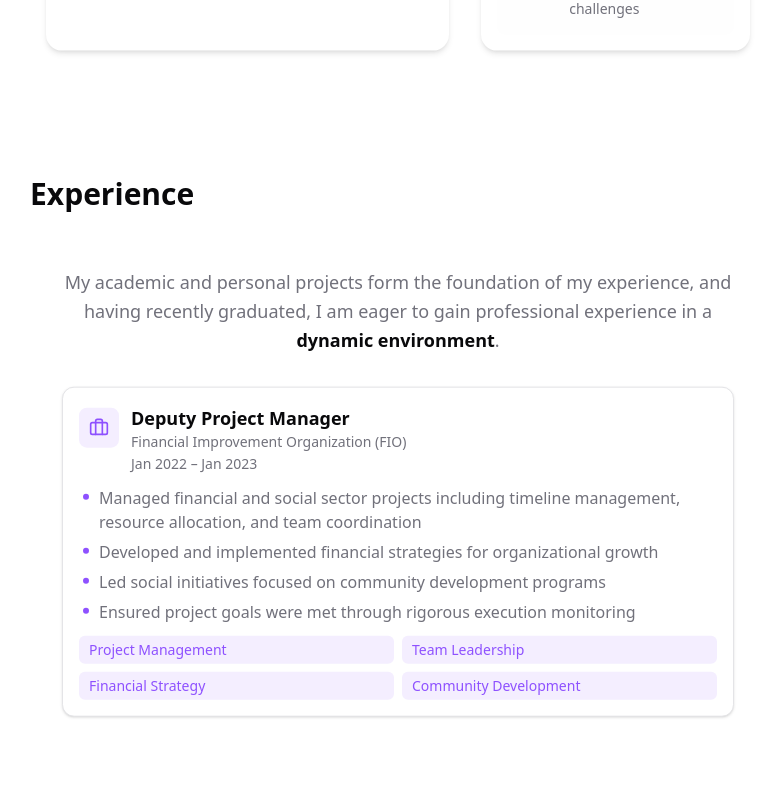
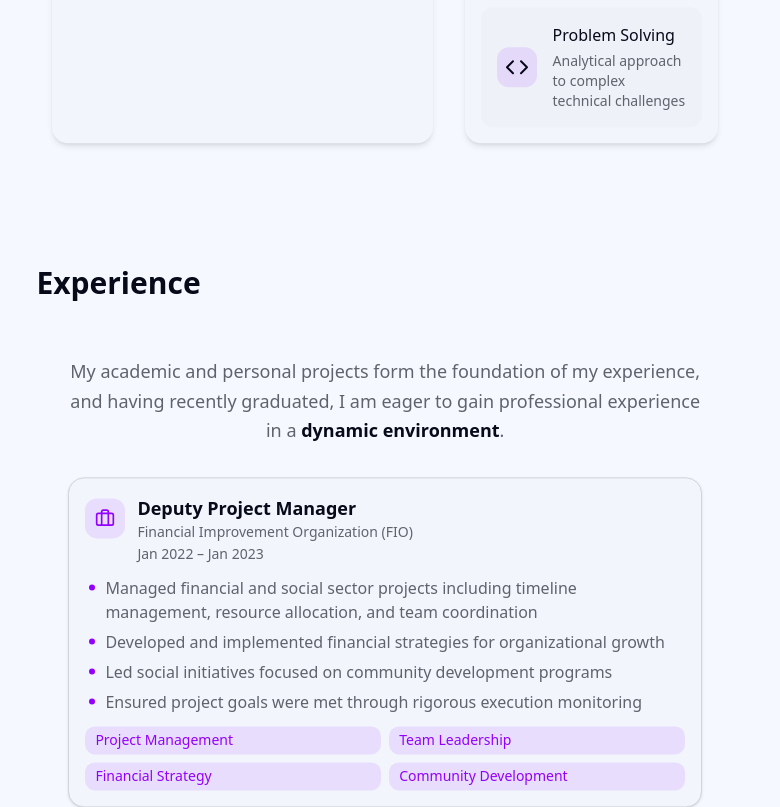
Before and after one commit to Humayun1318/my-portfolio, a Next.js app: page / in a window 1280 px wide. Shown: the part 2131-2938 px from the top of the page, without its empty margins (498-1278 px from the left). Built offline with nearby package versions, Linux system fonts and the light colour scheme.

Commit message:
almost done

```diff
--- a/src/app/(WithCommonLayout)/(home)/layout.tsx
+++ b/src/app/(WithCommonLayout)/(home)/layout.tsx
@@ -41,7 +41,7 @@ const HomePageLayout = ({ children }: { children: React.ReactNode }) => {
             </div>
           </header>
           {/* Desktop Navigation */}
-          <aside className="bg-muted/40 fixed top-0 left-0 hidden h-screen w-[40vw] p-8 md:block">
+          <aside className="fixed hidden h-screen w-[40%] p-8 md:block">
             <div className="flex h-full flex-col gap-8 space-y-4">
               {/* <BackgroundLines className=""> */}
               <div className="flex h-[50%] flex-col justify-between">
@@ -74,7 +74,7 @@ const HomePageLayout = ({ children }: { children: React.ReactNode }) => {
           </aside>
           {/* Main Content */}
           {/* <BackgroundBeamsWithCollision> */}
-          <main className="w-full md:ml-[40vw] md:w-[60vw]">
+          <main className="w-full md:ml-[40%] md:w-[60%]">
             <div className="space-y-8 py-2 md:py-6">{children}</div>
           </main>
           {/* </BackgroundBeamsWithCollision> */}
--- a/src/app/globals.css
+++ b/src/app/globals.css
@@ -8,80 +8,46 @@
 
 @theme inline {
   --radius-sm: calc(var(--radius) - 4px);
-
   --radius-md: calc(var(--radius) - 2px);
-
   --radius-lg: var(--radius);
-
   --radius-xl: calc(var(--radius) + 4px);
-
   --color-background: var(--background);
-
   --color-foreground: var(--foreground);
-
   --color-card: var(--card);
-
   --color-card-foreground: var(--card-foreground);
-
   --color-popover: var(--popover);
-
   --color-popover-foreground: var(--popover-foreground);
-
   --color-primary: var(--primary);
-
   --color-primary-foreground: var(--primary-foreground);
-
   --color-secondary: var(--secondary);
-
   --color-secondary-foreground: var(--secondary-foreground);
-
   --color-muted: var(--muted);
-
   --color-muted-foreground: var(--muted-foreground);
-
   --color-accent: var(--accent);
-
   --color-accent-foreground: var(--accent-foreground);
-
   --color-destructive: var(--destructive);
-
   --color-border: var(--border);
-
   --color-input: var(--input);
-
   --color-ring: var(--ring);
-
   --color-chart-1: var(--chart-1);
-
   --color-chart-2: var(--chart-2);
-
   --color-chart-3: var(--chart-3);
-
   --color-chart-4: var(--chart-4);
-
   --color-chart-5: var(--chart-5);
-
   --color-sidebar: var(--sidebar);
-
   --color-sidebar-foreground: var(--sidebar-foreground);
-
   --color-sidebar-primary: var(--sidebar-primary);
-
   --color-sidebar-primary-foreground: var(--sidebar-primary-foreground);
-
   --color-sidebar-accent: var(--sidebar-accent);
-
   --color-sidebar-accent-foreground: var(--sidebar-accent-foreground);
-
   --color-sidebar-border: var(--sidebar-border);
-
   --color-sidebar-ring: var(--sidebar-ring);
   --shadow-input:
     0px 2px 3px -1px rgba(0, 0, 0, 0.1), 0px 1px 0px 0px rgba(25, 28, 33, 0.02),
     0px 0px 0px 1px rgba(25, 28, 33, 0.08);
 }
 
-:root {
+/* :root {
   --radius: 0.5rem;
   --background: oklch(1 0 0);
   --foreground: oklch(0.141 0.005 285.823);
@@ -114,9 +80,128 @@
   --sidebar-accent-foreground: oklch(0.21 0.006 285.885);
   --sidebar-border: oklch(0.92 0.004 286.32);
   --sidebar-ring: oklch(0.606 0.25 292.717);
+} */
+
+:root {
+  --radius: 0.75rem;
+
+  /* Base & Surfaces */
+  --background: oklch(0.98 0.01 260);
+  /* near-white with slight blue hue */
+  --foreground: oklch(0.15 0.03 270);
+  /* deep indigo for text */
+
+  --card: oklch(0.97 0.01 270);
+  --card-foreground: oklch(0.18 0.03 270);
+
+  --popover: oklch(0.96 0.01 265);
+  --popover-foreground: oklch(0.18 0.02 270);
+
+  /* Brand Colors */
+  --primary: oklch(0.55 0.3 300);
+  /* rich violet */
+  --primary-foreground: oklch(0.98 0.02 300);
+  /* soft pink */
+
+  --secondary: oklch(0.72 0.1 160);
+  /* muted teal */
+  --secondary-foreground: oklch(0.18 0.02 160);
+  /* deep green */
+
+  --muted: oklch(0.85 0.01 260);
+  --muted-foreground: oklch(0.5 0.015 270);
+
+  --accent: oklch(0.8 0.18 80);
+  /* golden-orange */
+  --accent-foreground: oklch(0.18 0.02 80);
+
+  /* Destructive */
+  --destructive: oklch(0.65 0.28 25);
+  /* strong red-orange */
+  --destructive-foreground: oklch(0.98 0.02 25);
+
+  /* Border, Input, Ring */
+  --border: oklch(0.87 0.01 260);
+  --input: oklch(0.9 0.015 270);
+  --ring: oklch(0.55 0.3 300);
+
+  /* Charts */
+  --chart-1: oklch(0.65 0.24 260);
+  /* purple-blue */
+  --chart-2: oklch(0.55 0.22 180);
+  /* sea green */
+  --chart-3: oklch(0.45 0.2 220);
+  /* blue */
+  --chart-4: oklch(0.75 0.23 90);
+  /* yellow-green */
+  --chart-5: oklch(0.7 0.2 40);
+  /* orange */
+
+  /* Sidebar */
+  --sidebar: oklch(0.95 0.005 270);
+  --sidebar-foreground: oklch(0.2 0.02 270);
+  --sidebar-primary: oklch(0.55 0.3 300);
+  --sidebar-primary-foreground: oklch(0.98 0.02 300);
+  --sidebar-accent: oklch(0.72 0.1 160);
+  --sidebar-accent-foreground: oklch(0.18 0.02 160);
+  --sidebar-border: oklch(0.87 0.01 260);
+  --sidebar-ring: oklch(0.55 0.3 300);
 }
 
 .dark {
+  /* Deep Backgrounds & Light Text */
+  --background: oklch(0.14 0.01 270);
+  /* deep indigo */
+  --foreground: oklch(0.97 0.01 270);
+  /* almost white text */
+
+  --card: oklch(0.18 0.015 270);
+  --card-foreground: oklch(0.97 0.01 270);
+
+  --popover: oklch(0.2 0.015 270);
+  --popover-foreground: oklch(0.97 0.01 270);
+
+  --primary: oklch(0.6 0.28 300);
+  /* electric violet */
+  --primary-foreground: oklch(0.98 0.02 300);
+
+  --secondary: oklch(0.28 0.02 160);
+  /* teal green */
+  --secondary-foreground: oklch(0.97 0.01 160);
+
+  --muted: oklch(0.28 0.01 270);
+  --muted-foreground: oklch(0.7 0.01 270);
+
+  --accent: oklch(0.75 0.2 80);
+  /* golden tone */
+  --accent-foreground: oklch(0.14 0.01 80);
+
+  --destructive: oklch(0.7 0.22 25);
+  --destructive-foreground: oklch(0.98 0.01 25);
+
+  --border: oklch(0.2 0.015 270 / 40%);
+  --input: oklch(0.25 0.01 270 / 30%);
+  --ring: oklch(0.6 0.28 300);
+
+  --chart-1: oklch(0.55 0.24 260);
+  --chart-2: oklch(0.7 0.17 160);
+  --chart-3: oklch(0.78 0.2 70);
+  --chart-4: oklch(0.65 0.25 310);
+  --chart-5: oklch(0.6 0.22 20);
+
+  --sidebar: oklch(0.18 0.015 270);
+  --sidebar-foreground: oklch(0.97 0.01 270);
+  --sidebar-primary: oklch(0.6 0.28 300);
+  --sidebar-primary-foreground: oklch(0.98 0.02 300);
+  --sidebar-accent: oklch(0.28 0.02 160);
+  --sidebar-accent-foreground: oklch(0.97 0.01 160);
+  --sidebar-border: oklch(0.2 0.015 270 / 40%);
+  --sidebar-ring: oklch(0.6 0.28 300);
+}
+
+
+
+/* .dark {
   --background: oklch(0.141 0.005 285.823);
   --foreground: oklch(0.985 0 0);
   --card: oklch(0.21 0.006 285.885);
@@ -148,7 +233,7 @@
   --sidebar-accent-foreground: oklch(0.985 0 0);
   --sidebar-border: oklch(1 0 0 / 10%);
   --sidebar-ring: oklch(0.541 0.281 293.009);
-}
+} */
 @keyframes float {
   0%,
   100% {
@@ -177,11 +262,3 @@
     @apply bg-background text-foreground;
   }
 }
-
-/* body[data-scroll-locked] {
-  overflow: auto !important;
-  padding-left: 0 !important;
-  padding-right: 0 !important;
-  margin-right: 0 !important;
-  position: normal !important;
-} */
--- a/src/app/layout.tsx
+++ b/src/app/layout.tsx
@@ -14,7 +14,7 @@ export default function RootLayout({
 }>) {
   return (
     <html lang="en" suppressHydrationWarning className="scroll-smooth">
-      <body className={`bg-background min-h-screen antialiased`}>
+      <body className={`bg-background mx-auto min-h-screen w-[95%] max-w-[1440px] antialiased`}>
         <ThemeProvider
           attribute="class"
           defaultTheme="system"
--- a/src/components/home/rightPart/contactForm/ContactForm.tsx
+++ b/src/components/home/rightPart/contactForm/ContactForm.tsx
@@ -11,7 +11,7 @@ export function ContactForm() {
     console.log("Form submitted");
   };
   return (
-    <div className="mx-auto w-full max-w-11/12 rounded-none bg-white p-4 md:rounded-2xl md:p-8 dark:bg-black">
+    <div className="mx-auto w-full max-w-11/12 rounded-none bg-[#040d331c] p-4 md:rounded-2xl md:p-8 dark:bg-black">
       <h2 className="text-xl font-bold text-neutral-800 dark:text-neutral-200">Contact Me</h2>
       <p className="mt-2 max-w-sm text-sm text-neutral-600 dark:text-neutral-300">
         Please fill out the form below to get in touch with me.
--- a/src/components/home/rightPart/skills/TechnicalSkills.tsx
+++ b/src/components/home/rightPart/skills/TechnicalSkills.tsx
@@ -8,7 +8,7 @@ import { Tooltip, TooltipContent, TooltipProvider, TooltipTrigger } from "@/comp
 
 export default function TechnicalSkills() {
   return (
-    <div className="bg-card rounded-2xl  p-4 shadow-md">
+    <div className="bg-card rounded-2xl p-4 shadow-md">
       <div className="mb-8 flex items-center gap-4">
         <Code className="text-primary h-8 w-8" />
         <h3 className="text-2xl font-bold">Technical Proficiencies</h3>
--- a/src/components/ui/card-hover-effect.tsx
+++ b/src/components/ui/card-hover-effect.tsx
@@ -64,7 +64,7 @@ export const Card = ({
   return (
     <div
       className={cn(
-        "relative z-20 h-full w-full rounded-2xl border border-transparent bg-black group-hover:border-slate-700 md:p-4 dark:border-white/[0.2]",
+        "relative z-20 h-full w-full rounded-2xl border border-transparent bg-[#040d33] group-hover:border-slate-700 md:p-4 dark:border-white/[0.2]",
         className
       )}
     >
```
